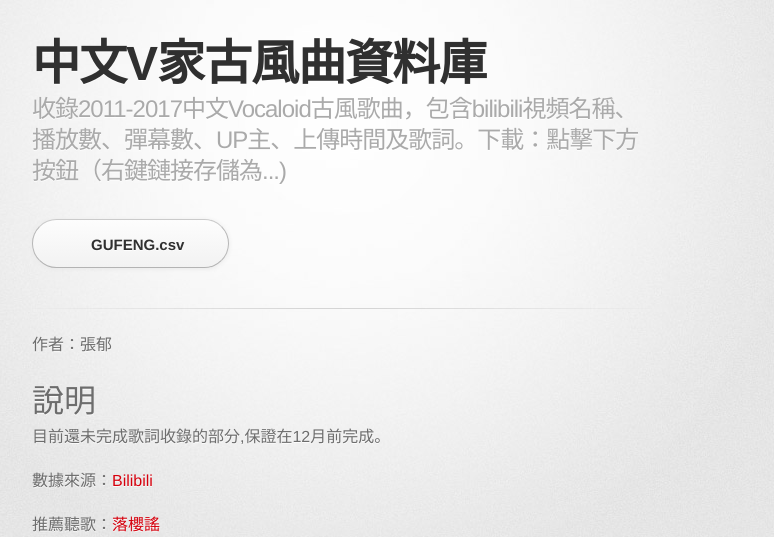
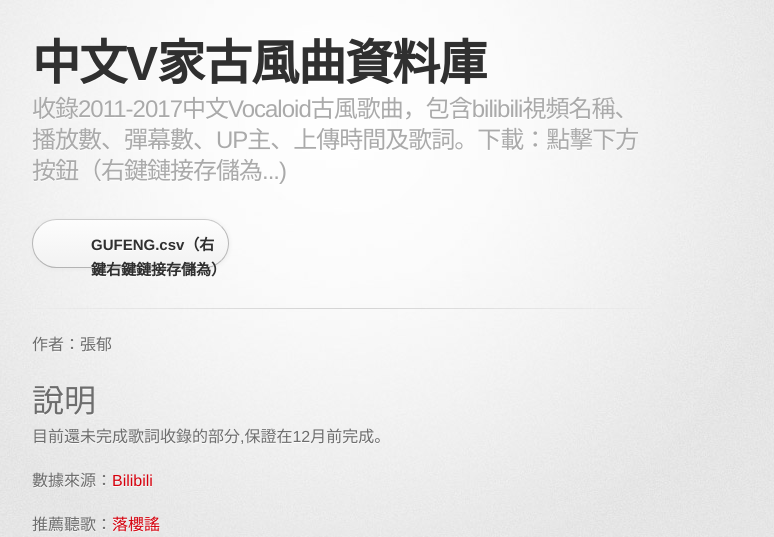
Before and after one commit to fireindark707/ChineseV_GUFENG, a Jekyll site: the page built from docs/index.md, in a window 1280 px wide. Shown: the top 537 px of the page, without its empty margins (298-1072 px from the left). Built offline with Jekyll 4.4.1, drawn with Linux system fonts in a browser that asks for light colours; some web fonts are replaced; grey boxes are pictures that could not be loaded.

Commit message:
Update default.html

```diff
--- a/docs/_layouts/default.html
+++ b/docs/_layouts/default.html
@@ -33,7 +33,7 @@
         </header>
         <section id="downloads" class="clearfix">
           {% if site.show_downloads %}
-          <a href="https://raw.githubusercontent.com/b614103080/ChineseV_GUFENG/master/%E5%8F%A4%E9%A2%A8%E6%9B%B2%E6%94%B6%E9%9B%86.csv" id="Download.zip" class="button"><span>GUFENG.csv</span></a>
+          <a href="https://raw.githubusercontent.com/b614103080/ChineseV_GUFENG/master/%E5%8F%A4%E9%A2%A8%E6%9B%B2%E6%94%B6%E9%9B%86.csv" id="Download.zip" class="button"><span>GUFENG.csv（右鍵右鍵鏈接存儲為）</span></a>
           {% endif %}
         </section>
         <hr>
```
